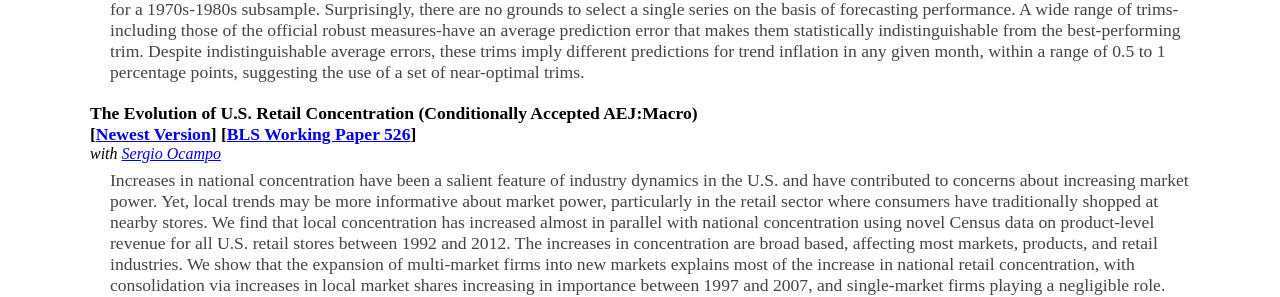
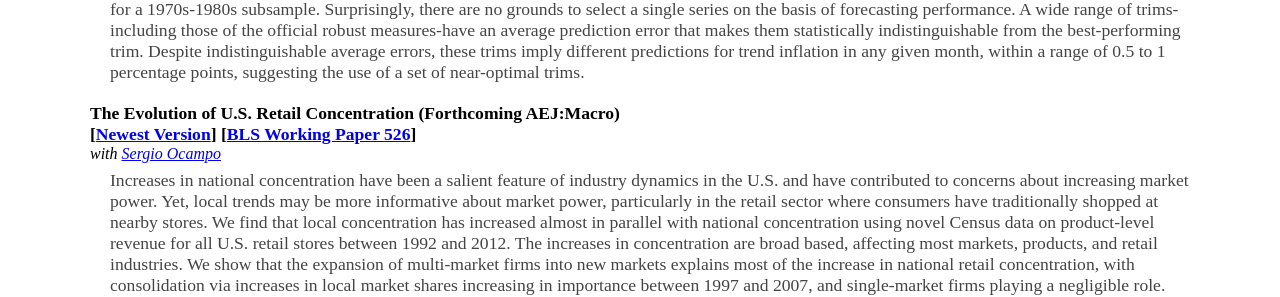
Before and after one commit to dominic-smith/dominic-smith.github.io, a Jekyll site: the page built from index.md, in a window 1280 px wide. Shown: the part 763-1060 px from the top of the page. Built offline with Jekyll 4.4.1, drawn with Linux system fonts in a browser that asks for light colours.

Commit message:
Update index.md

```diff
--- a/index.md
+++ b/index.md
@@ -40,7 +40,7 @@ layout: default
                 <div class="coauthors"> with <a href="https://sites.google.com/site/sergiocampod" rel="noopener noreferrer" target="_blank">Sergio Ocampo</a> and <a href="https://people.brandeis.edu/~schoenle/" rel="noopener noreferrer" target="_blank">Raphael Schoenle</a> </div>
  <div class="summary">We evaluate the forecasting performance of a wide set of robust inflation measures between 1960 and 2022, including official median and trimmed-mean personal-consumption-expenditure inflation. When trimming out different expenditure categories with the highest and lowest inflation rates, we find that the optimal trim points vary widely across time and also depend on the choice of target; optimal trims are higher when targeting future trend inflation or for a 1970s-1980s subsample. Surprisingly, there are no grounds to select a single series on the basis of forecasting performance. A wide range of trims-including those of the official robust measures-have an average prediction error that makes them  statistically indistinguishable from the best-performing trim. Despite indistinguishable average errors, these trims imply different predictions for trend inflation in any given month, within a range of 0.5 to 1 percentage points, suggesting the use of a set of near-optimal trims.  </div>
 
-                <div class="paper">The Evolution of U.S. Retail Concentration (Conditionally Accepted AEJ:Macro) <br> [<a href="https://ocamp020.github.io/SO_Concentration.pdf" rel="noopener noreferrer" target="_blank">Newest Version</a>] [<a href="https://www.bls.gov/osmr/research-papers/2020/pdf/ec200080.pdf" rel="noopener noreferrer" target="_blank">BLS Working Paper 526</a>]</div>
+                <div class="paper">The Evolution of U.S. Retail Concentration (Forthcoming AEJ:Macro) <br> [<a href="https://ocamp020.github.io/SO_Concentration.pdf" rel="noopener noreferrer" target="_blank">Newest Version</a>] [<a href="https://www.bls.gov/osmr/research-papers/2020/pdf/ec200080.pdf" rel="noopener noreferrer" target="_blank">BLS Working Paper 526</a>]</div>
                 <div class="coauthors"> with <a href="https://sites.google.com/site/sergiocampod" rel="noopener noreferrer" target="_blank">Sergio Ocampo</a> </div>
                 <div class="summary">Increases in national concentration have been a salient feature of industry dynamics in the U.S. and have contributed to concerns about increasing market power.
 Yet, local trends may be more informative about market power, particularly in the retail sector where consumers have traditionally shopped at nearby stores. We find that local concentration has increased almost in parallel with national concentration using novel Census data on product-level revenue for all U.S. retail stores between 1992 and 2012. The increases in concentration are broad based, affecting most markets, products, and retail industries. We show that the expansion of multi-market firms into new markets explains most of the increase in national retail concentration, with consolidation via increases in local market shares increasing in importance between 1997 and 2007, and single-market firms playing a negligible role. Finally, we find that increases in local concentration can explain one-quarter to one-third of the observed rise in retail gross margins.</div>
```
